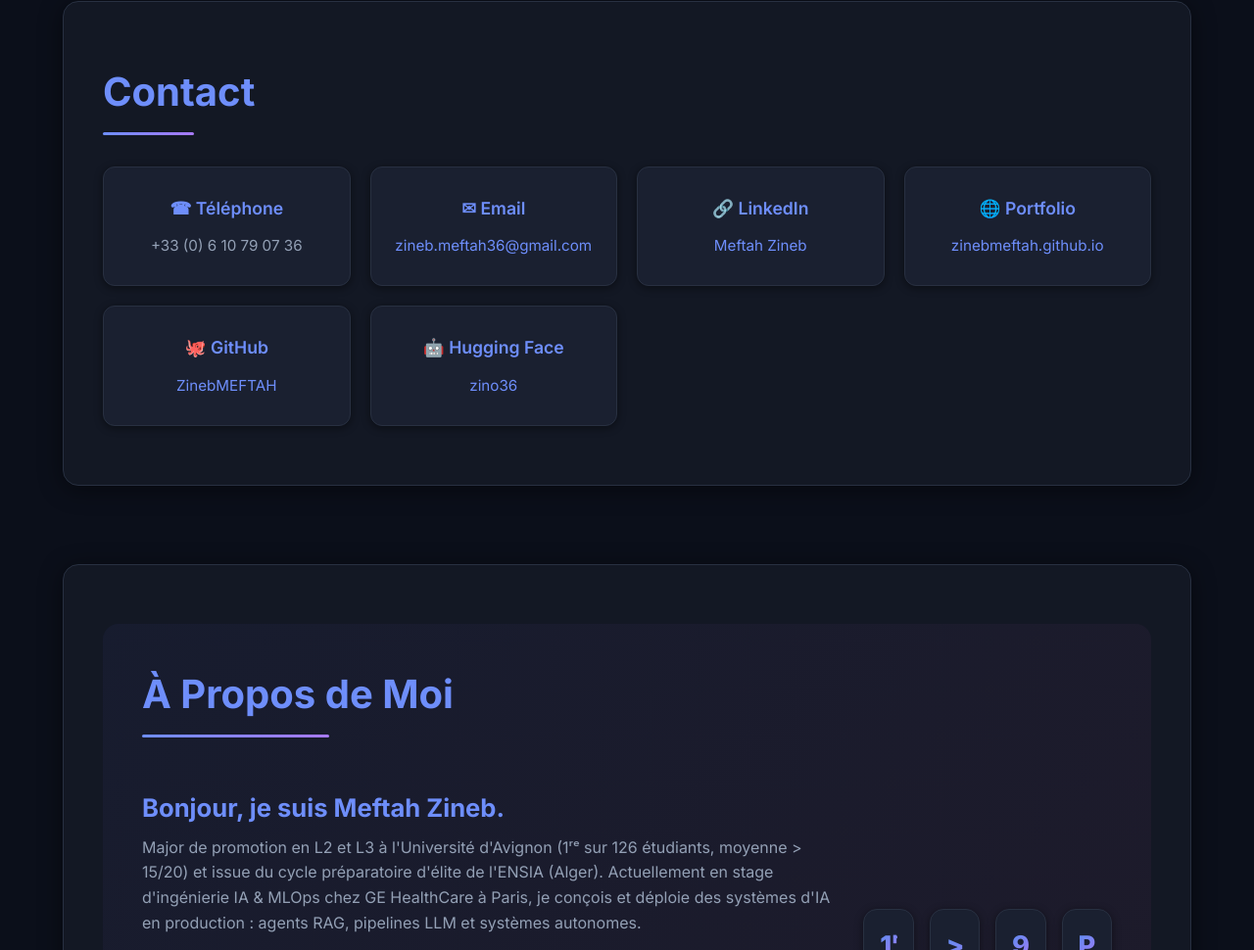
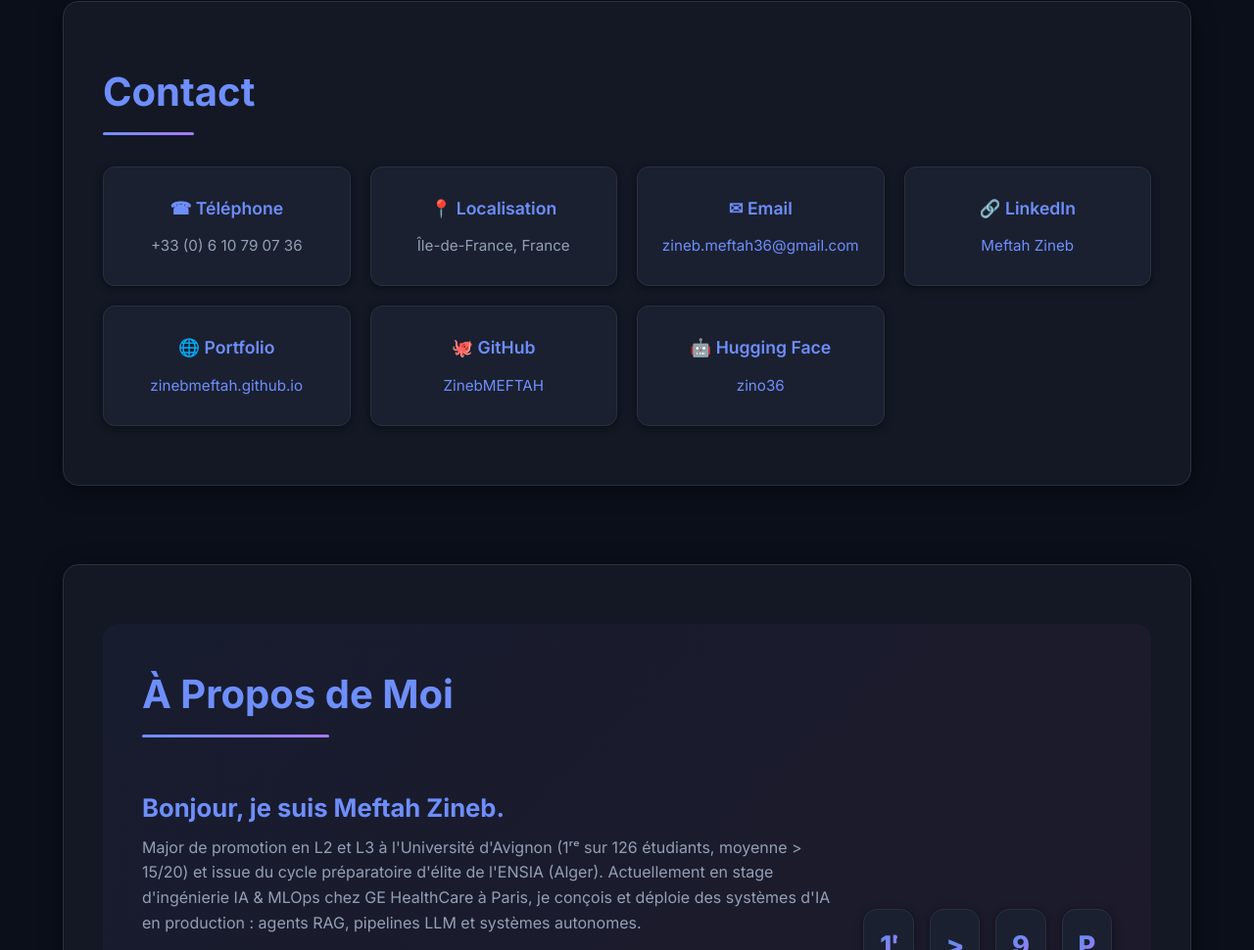
Before and after one commit to ZinebMEFTAH/zinebmeftah.github.io, a plain HTML site: page index.html in a window 1280 px wide. Shown: the part 879-1849 px from the top of the page at 98% size. Drawn offline with Linux system fonts and the light colour scheme.

Commit message:
Location: set Île-de-France on CV + add to portfolio contact (FR/EN/AR)

```diff
--- a/index.html
+++ b/index.html
@@ -77,6 +77,10 @@
             <div class="info-card">
               <h3 data-translate="info.telephone">☎ Téléphone</h3>
               <p>+33 (0) 6 10 79 07 36</p>
+            </div>
+            <div class="info-card">
+              <h3 data-translate="info.location">📍 Localisation</h3>
+              <p>Île-de-France, France</p>
             </div>
             <div class="info-card">
               <h3 data-translate="info.email">✉ Email</h3>
--- a/script.js
+++ b/script.js
@@ -141,7 +141,7 @@
       "nav.langues": "Langues", "nav.experience": "Expérience", "nav.skip": "Aller au contenu",
 
       // Contact
-      "info.telephone": "☎ Téléphone", "info.email": "✉ Email", "info.linkedin": "🔗 LinkedIn", "info.portfolio": "🌐 Portfolio", "info.github": "🐙 GitHub", "info.huggingface": "🤖 Hugging Face",
+      "info.telephone": "☎ Téléphone", "info.location": "📍 Localisation", "info.email": "✉ Email", "info.linkedin": "🔗 LinkedIn", "info.portfolio": "🌐 Portfolio", "info.github": "🐙 GitHub", "info.huggingface": "🤖 Hugging Face",
 
       // Section Headers
       "formation.heading": "Formation & Certifications",
@@ -265,7 +265,7 @@
       "nav.publications": "Publications", "nav.projects": "Projects", "nav.competences": "Skills",
       "nav.langues": "Languages", "nav.experience": "Experience", "nav.skip": "Skip to content",
 
-      "info.telephone": "☎ Phone", "info.email": "✉ Email", "info.linkedin": "🔗 LinkedIn", "info.portfolio": "🌐 Portfolio", "info.github": "🐙 GitHub", "info.huggingface": "🤖 Hugging Face",
+      "info.telephone": "☎ Phone", "info.location": "📍 Location", "info.email": "✉ Email", "info.linkedin": "🔗 LinkedIn", "info.portfolio": "🌐 Portfolio", "info.github": "🐙 GitHub", "info.huggingface": "🤖 Hugging Face",
 
       "formation.heading": "Education & Certificates", "publications.heading": "Publications", "projects.heading": "Projects & Experience", "experience.heading": "Experience & Leadership", "competences.heading": "Skills", "langues.heading": "Languages", "contact.heading": "Contact",
 
@@ -376,7 +376,7 @@
       "nav.publications": "المنشورات", "nav.projects": "المشاريع", "nav.competences": "المهارات",
       "nav.langues": "اللغات", "nav.experience": "الخبرة", "nav.skip": "تخطي إلى المحتوى",
 
-      "info.telephone": "☎ الهاتف", "info.email": "✉ البريد", "info.linkedin": "🔗 لينكد إن", "info.portfolio": "🌐 المعرض", "info.github": "🐙 جيتهاب", "info.huggingface": "🤖 هاجينغ فايس",
+      "info.telephone": "☎ الهاتف", "info.location": "📍 الموقع", "info.email": "✉ البريد", "info.linkedin": "🔗 لينكد إن", "info.portfolio": "🌐 المعرض", "info.github": "🐙 جيتهاب", "info.huggingface": "🤖 هاجينغ فايس",
 
       "formation.heading": "التعليم والشهادات", "publications.heading": "المنشورات", "projects.heading": "المشاريع والخبرة", "experience.heading": "الخبرة والقيادة", "competences.heading": "المهارات", "langues.heading": "اللغات", "contact.heading": "اتصل",
 
```
Also changed, not shown: 1 other file.
